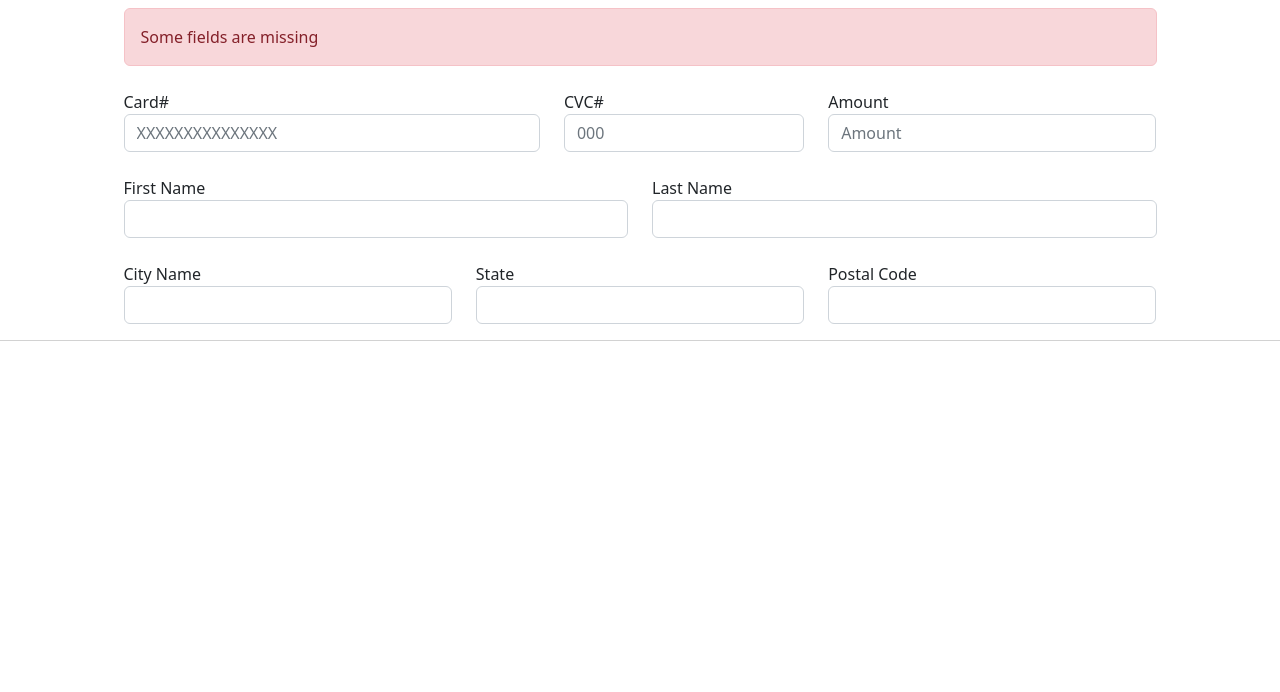
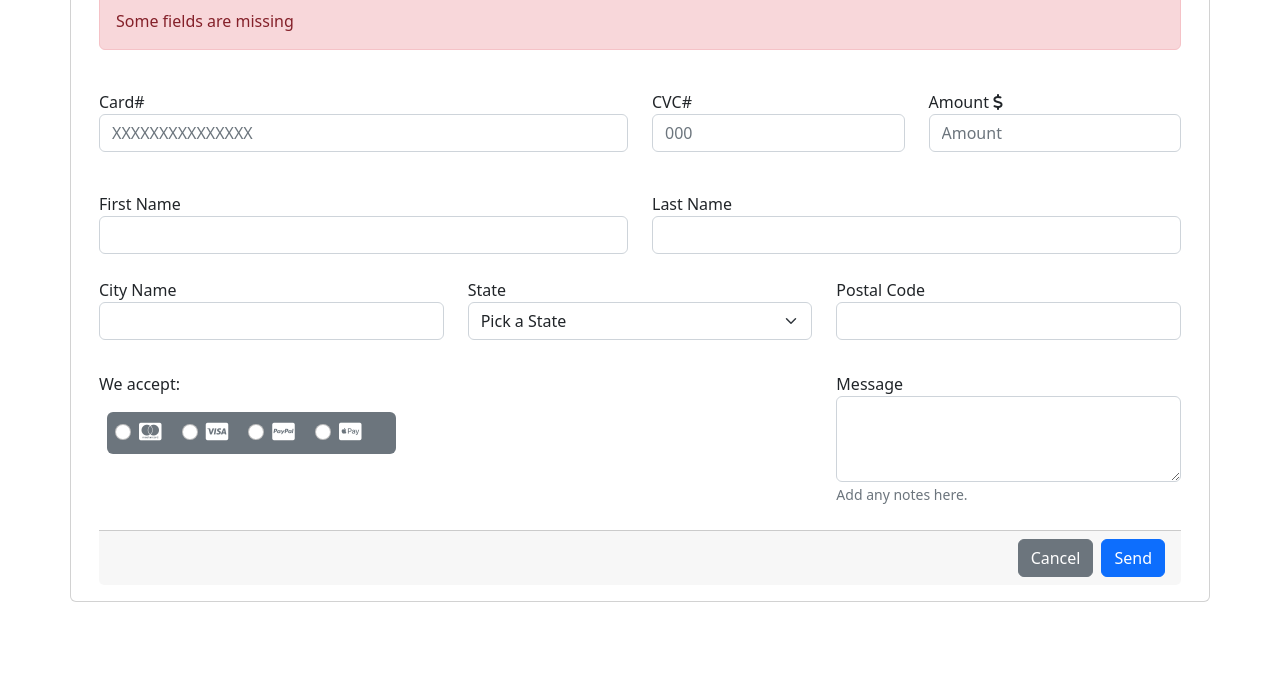
Before and after one commit to 4GeeksAcademy/auix15-FormHTML-Bootstrap, a plain HTML site: page index.html in a window 1280 px wide. Shown: the part 108-800 px from the top of the page. Drawn offline with nearby package versions, Linux system fonts and the light colour scheme.

Commit message:
Primera entrega

```diff
--- a/index.html
+++ b/index.html
@@ -1,37 +1,37 @@
-<!doctype html>
+<!DOCTYPE html>
 <html lang="en">
   <head>
     <meta charset="utf-8">
     <meta name="viewport" content="width=device-width, initial-scale=1">
-    <title>Bootstrap demo</title>
+    <title>Plataforma de pago</title>
     <link href="https://cdn.jsdelivr.net/npm/bootstrap@5.2.3/dist/css/bootstrap.min.css" rel="stylesheet" integrity="sha384-rbsA2VBKQhggwzxH7pPCaAqO46MgnOM80zW1RWuH61DGLwZJEdK2Kadq2F9CUG65" crossorigin="anonymous">
+   <link href="https://cdnjs.cloudflare.com/ajax/libs/font-awesome/6.6.0/css/all.min.css" rel="stylesheet">
+
+
 </head>
 <body>
-
-
-    <div class="row justify-content-center mt-5">
-        <div class="card card-outline-secondary">
-
-            <div class="col-md-10 offset-md-1">
+    <div class="container mt-4">
+        <div class="row">
+            <div class="card">
                 <div class="card-header">
-                    <h3 class="mb-0">Payment</h3>
+                    <h3>Payment</h3>
                 </div>
+                <form method="post">
                     <div class="card-body">
                         <div id="error-msg" class="alert alert-danger">Some fields are missing</div>
-                <form method="post">
+                        <fieldset>
                             <div class="row mt-4">
-                        <div class="col-5">
+                                <div class="col-6 sm-5 pb-3">
                                     <label for="card" >Card#</label>
-                            <input class="form-control" id="card" placeholder="XXXXXXXXXXXXXXX">
+                                    <input class="form-control" type="tel" id="card" placeholder="XXXXXXXXXXXXXXX">
                                 </div>
-                        <div class="col-3">
+                                <div class="col-3 sm-3 pb-3">
                                     <label for="cvc" >CVC#</label>
-                            <input class="form-control" id="card" placeholder="000">
+                                    <input class="form-control" id="cvc" placeholder="000">
                                 </div>
-                        <div class="col-4">
+                                <div class="col-3 sm-3 pb-3">
                                     <label for="amount" >Amount</label>
-                            <!-- <div class="fa-dollar-sign">
-                            <i class="fa-solid fa-dollar-sign"></i></div> -->
+                                    <i class="fa-solid fa-dollar-sign"></i>
                                     <input class="form-control" id="amount" placeholder="Amount">
                                 </div>
                             </div>
@@ -45,27 +45,67 @@
                                     <input class="form-control" id="lasttName" placeholder="">
 
                                 </div>
-
-
                             </div>
-                    <div class="class row mt-4">
+                            <div class="row mt-4">
                                 <div class="class col-4">
                                     <label for="city">City Name</label>
                                     <input class="form-control" id="city" placeholder="">
                                 </div>
-                        <div class="class col-4">
-                            <label for="state">State</label>
-                            <input class="form-control" id="state" placeholder="">
+                                <div class="col-4">
+                                    <label for="inputState" class="form-label col-12">State
+                                        <select id="inputState" class="form-select">
+                                        <option selected>Pick a State</option>
+                                        <option>África</option>
+                                        <option>América</option>
+                                        <option>Antártida</option>
+                                        <option>Asia</option>
+                                        <option>Europa</option>
+                                        <option>Oceanía</option>
+                                        </select>
+                                    </label>
+                                </div>
 
-                        </div>
+
                                 <div class="class col-4">
                                     <label for="postal-code">Postal Code</label>
                                     <input class="form-control" id="postalCode" placeholder="">
-
                                 </div>
                             </div>
+                            <div class="class row mt-4">
+                                <div class="col-4">
+                                    <p>We accept:</p>
+                                    <div class="text-bg-secondary p-2 ms-2 me-5 rounded">
+                                    <div class="form-check form-check-inline ">
+                                        <input class="form-check-input" type="radio" name="inlineRadioOptions" id="inlineRadio1" value="option1">
+                                        <label class="form-check-label" for="inlineRadio1"><i class="fa-brands fa-cc-mastercard fa-lg"></i></label>
+                                    </div>
+                                    <div class="form-check form-check-inline">
+                                        <input class="form-check-input" type="radio" name="inlineRadioOptions" id="inlineRadio2" value="option2">
+                                        <label class="form-check-label" for="inlineRadio2"><i class="fa-brands fa-cc-visa fa-lg"></i></label>
+                                    </div>
+                                    <div class="form-check form-check-inline">
+                                        <input class="form-check-input" type="radio" name="inlineRadioOptions" id="inlineRadio3" value="option3">
+                                        <label class="form-check-label" for="inlineRadio3"><i class="fa-brands fa-cc-paypal fa-lg"></i></label>
+                                    </div>
+                                    <div class="form-check form-check-inline">
+                                        <input class="form-check-input" type="radio" name="inlineRadioOptions" id="inlineRadio4" value="option4">
+                                        <label class="form-check-label" for="inlineRadio4"><i class="fa-brands fa-cc-apple-pay fa-lg"></i></label>
+                                    </div>
+                                    </div>
+                                </div>
+                                <div class="col"></div>
+                                 <div class="col-4 md-6 pb-4">
+                                        <label for="exampleMessage">Message</label>
+                                        <textarea class="form-control" id="complexExampleMessage" rows="3"></textarea>
+                                        <small class="text-muted">Add any notes here.</small>
+                                </div>
 
+                        </fieldset>
 
+                    <div class="card-footer d-grid gap-2 d-md-flex justify-content-md-end">
+                            <button class="btn btn-secondary" type="reset">Cancel</button>
+                            <button id="sendForm" class="btn btn-primary" type="button">Send</button>
+                    </div>
                 </form>
             </div>
         </div>
@@ -74,4 +114,3 @@
 
     <script src="https://cdn.jsdelivr.net/npm/bootstrap@5.2.3/dist/js/bootstrap.bundle.min.js" integrity="sha384-kenU1KFdBIe4zVF0s0G1M5b4hcpxyD9F7jL+jjXkk+Q2h455rYXK/7HAuoJl+0I4" crossorigin="anonymous"></script>
 </body>
-</html>
```
Lines whose indentation alone changed are shown as unchanged.
